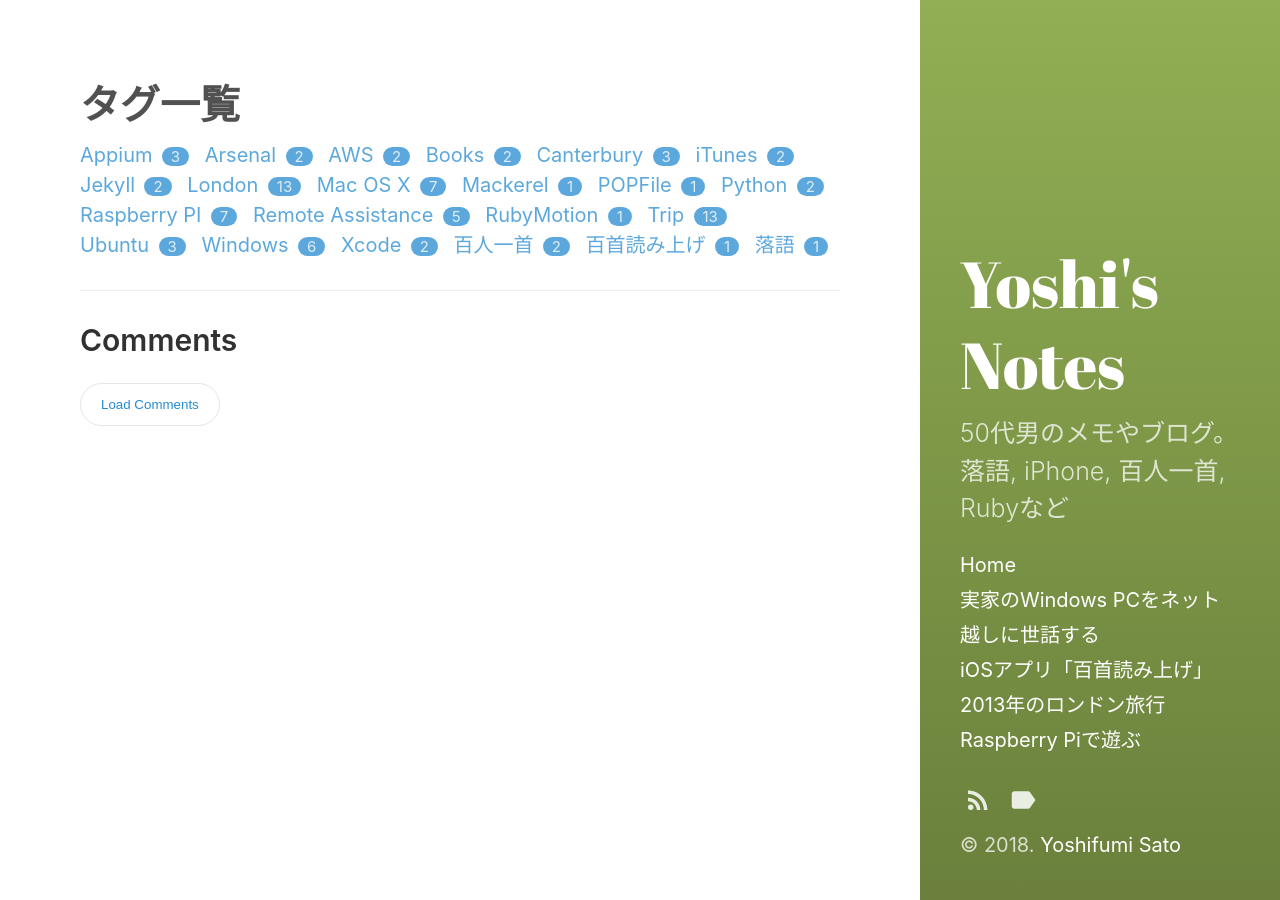
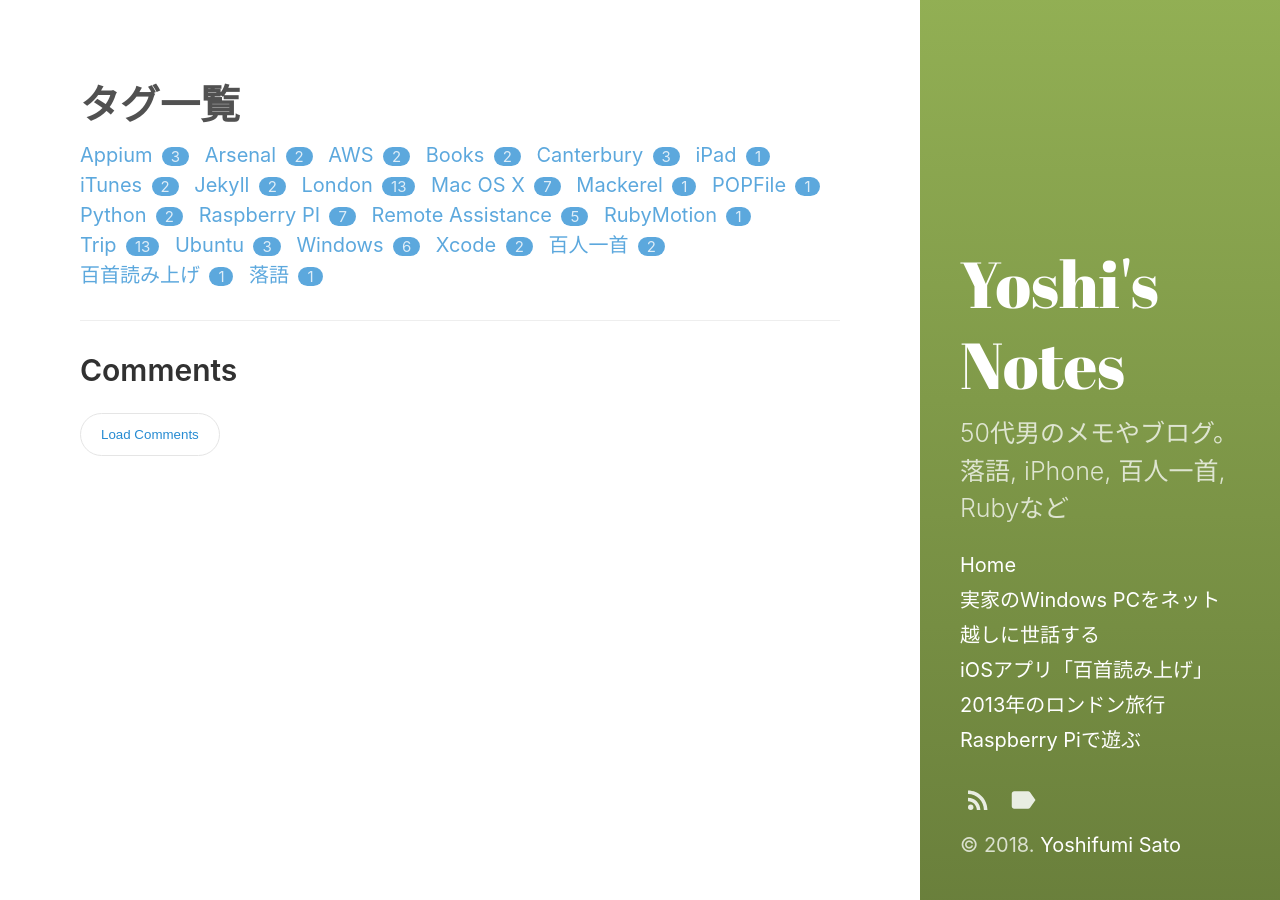
Before and after one commit to satoyos/s3blog, a Jekyll site: the page built from tags.html, in a window 1280 px wide. Built offline with Jekyll 4.4.1, drawn with Linux system fonts in a browser that asks for light colours.

Commit message:
Add tag to old Post about Apple Pencil

```diff
--- a/_posts/2016-01-24-What_to_use_Apple_Pencil.md
+++ b/_posts/2016-01-24-What_to_use_Apple_Pencil.md
@@ -2,6 +2,7 @@
 layout: post
 title: 絵心のない人は、Apple Pencilを何に使う？ 〜理系編〜
 tags:
+- iPad
 ---
 
 「自分には絵心ないし、Apple Pencilとか関係ない」と思っていた人、特に理系の残念な皆様に朗報です。
```
